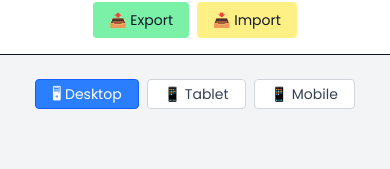
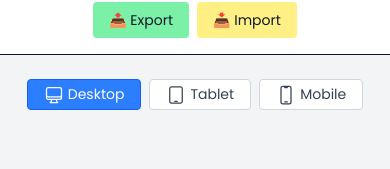
Before and after one commit to saeedhalabi/web-canvas, a Next.js app: page / in a window 390 px wide. Shown: the part 366-535 px from the top of the page. Built offline with nearby package versions, Linux system fonts and the light colour scheme.

Commit message:
feat: add hero icons for responsive device indicators in PreviewArea

```diff
--- a/components/PreviewArea.tsx
+++ b/components/PreviewArea.tsx
@@ -30,6 +30,11 @@ import {
   HeroProps,
   FooterProps,
 } from "@/types/builder";
+import {
+  DevicePhoneMobileIcon,
+  DeviceTabletIcon,
+  ComputerDesktopIcon,
+} from "@heroicons/react/24/outline";
 
 function SortableSection<T extends keyof SectionPropsMap>({
   id,
@@ -78,7 +83,9 @@ function SortableSection<T extends keyof SectionPropsMap>({
       </div>
 
       {/* Section preview */}
-      <div className="pointer-events-none break-words overflow-hidden">{Component}</div>
+      <div className="pointer-events-none break-words overflow-hidden">
+        {Component}
+      </div>
     </div>
   );
 }
@@ -118,9 +125,24 @@ export default function PreviewArea() {
                   : "bg-white text-gray-700 border-gray-300 hover:bg-gray-100"
               }`}
           >
-            {mode === "desktop" && "🖥 Desktop"}
-            {mode === "tablet" && "📱 Tablet"}
-            {mode === "mobile" && "📱 Mobile"}
+            {mode === "desktop" && (
+              <>
+                <ComputerDesktopIcon className="w-5 h-5 inline mr-1" />
+                Desktop
+              </>
+            )}
+            {mode === "tablet" && (
+              <>
+                <DeviceTabletIcon className="w-5 h-5 inline mr-1" />
+                Tablet
+              </>
+            )}
+            {mode === "mobile" && (
+              <>
+                <DevicePhoneMobileIcon className="w-5 h-5 inline mr-1" />
+                Mobile
+              </>
+            )}
           </button>
         ))}
       </div>
--- a/package.json
+++ b/package.json
@@ -12,6 +12,7 @@
     "@dnd-kit/core": "^6.3.1",
     "@dnd-kit/modifiers": "^9.0.0",
     "@dnd-kit/sortable": "^10.0.0",
+    "@heroicons/react": "^2.2.0",
     "clsx": "^2.1.1",
     "framer-motion": "^12.23.12",
     "next": "15.4.5",
```
Also changed, not shown: 1 other file (tests, documents, lock files or other folders).
